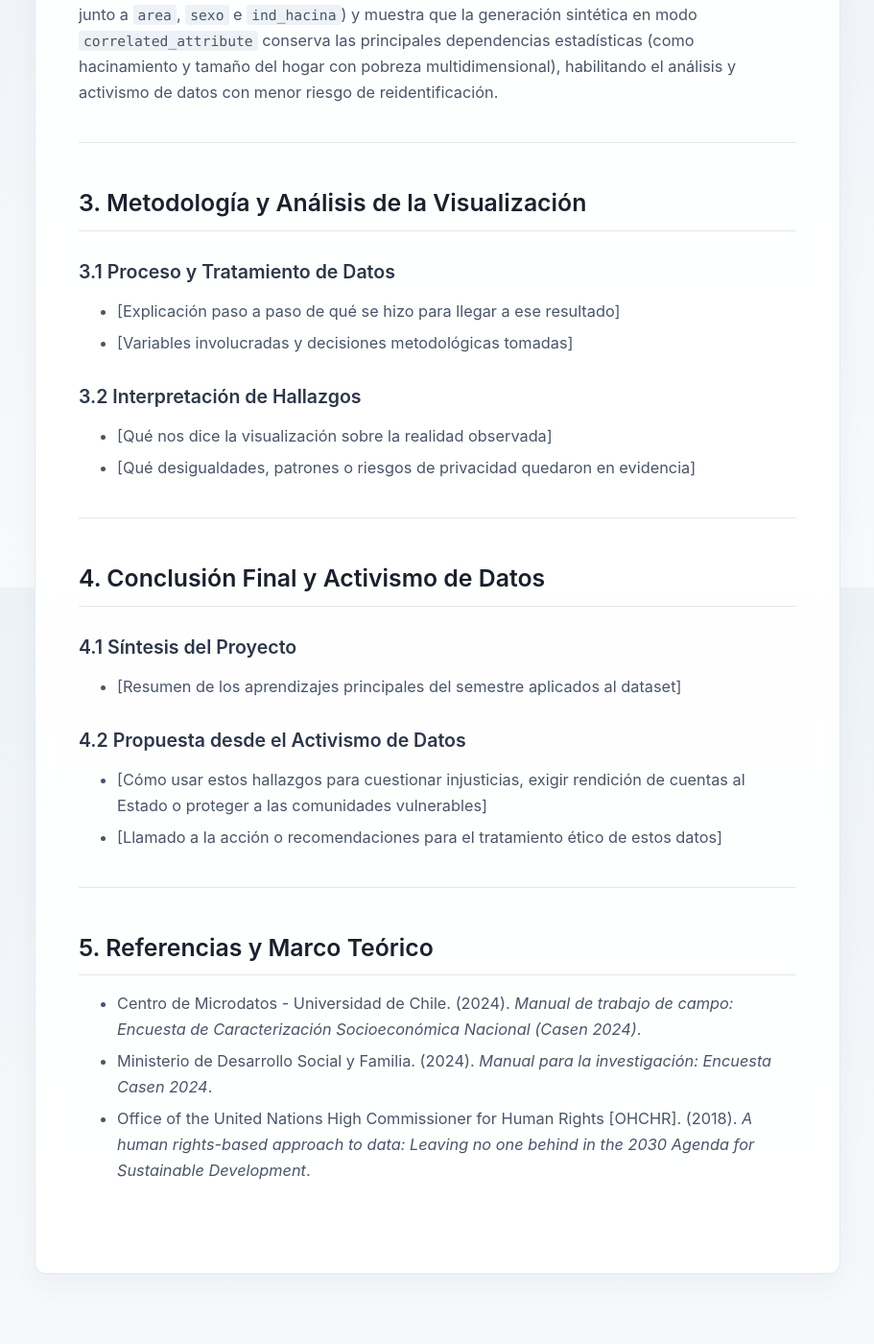
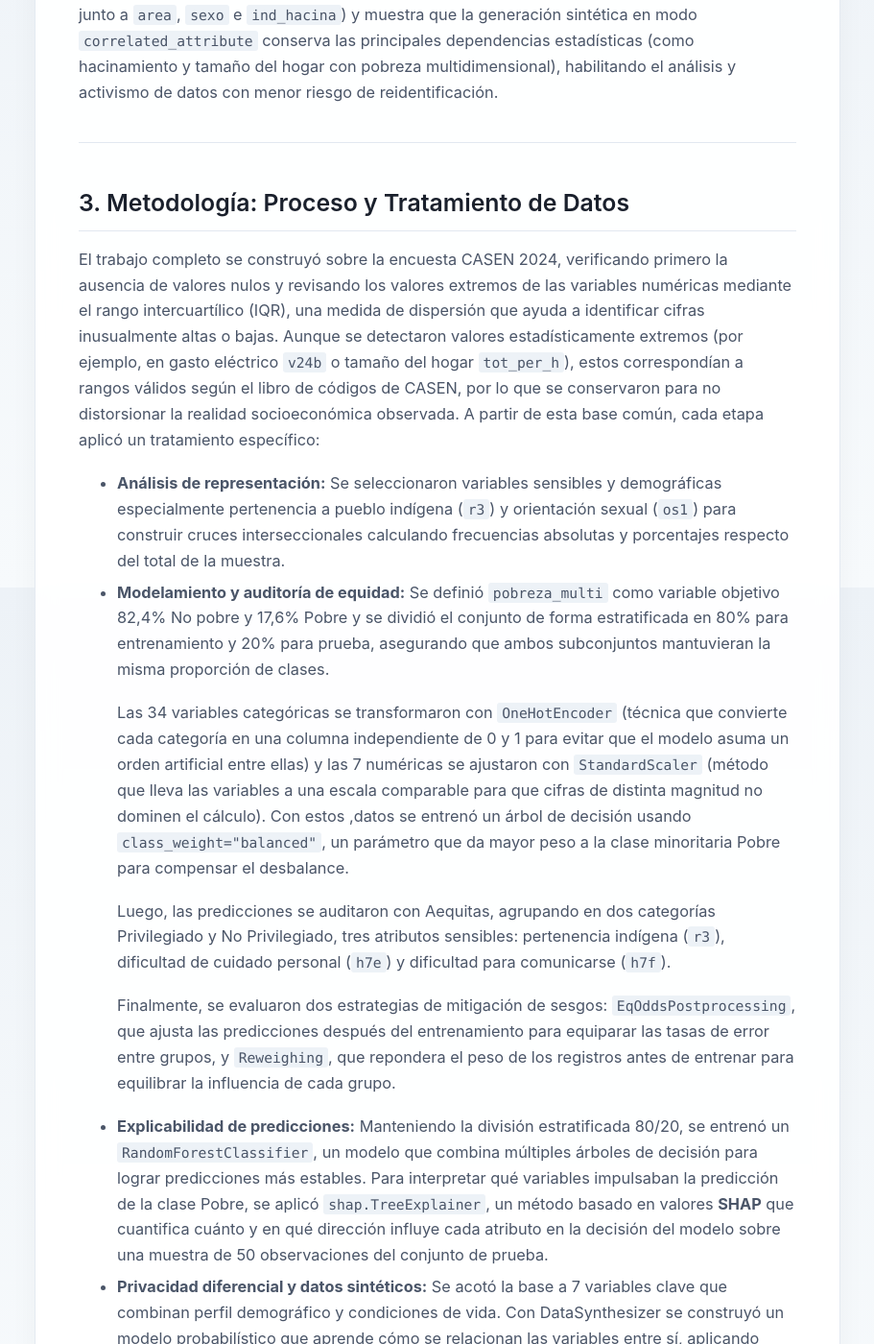
Before and after one commit to javibascur/Proyecto-casen-etica, a Jekyll site: the page built from index.md, in a window 1280 px wide and 1400 px high, scrolled down 4788 px. Shown: the whole window at 96% size, without its empty margins (184-1095 px from the left). Built offline with Jekyll 4.4.1, drawn with Linux system fonts in a browser that asks for light colours; our own code applies the rules of GitHub Pages for plain Markdown files; before the commit the page ends 6155 px from its top, so only the background shows below that; some of the changed text lies outside the part shown.

Commit message:
Actualiza seccion 3 de metodologia en index.md

```diff
--- a/index.md
+++ b/index.md
@@ -73,17 +73,21 @@ Retoma variables centrales de los talleres previos (`r3`, `pobreza_multi`, `tot_
 
 ---
 
-## 3. Metodología y Análisis de la Visualización
+## 3. Metodología: Proceso y Tratamiento de Datos
 
-### 3.1 Proceso y Tratamiento de Datos
+El trabajo completo se construyó sobre la encuesta CASEN 2024, verificando primero la ausencia de valores nulos y revisando los valores extremos de las variables numéricas mediante el rango intercuartílico (IQR), una medida de dispersión que ayuda a identificar cifras inusualmente altas o bajas. Aunque se detectaron valores estadísticamente extremos (por ejemplo, en gasto eléctrico `v24b` o tamaño del hogar `tot_per_h`), estos correspondían a rangos válidos según el libro de códigos de CASEN, por lo que se conservaron para no distorsionar la realidad socioeconómica observada. A partir de esta base común, cada etapa aplicó un tratamiento específico:
 
-- [Explicación paso a paso de qué se hizo para llegar a ese resultado]
-- [Variables involucradas y decisiones metodológicas tomadas]
+- **Análisis de representación:** Se seleccionaron variables sensibles y demográficas especialmente pertenencia a pueblo indígena (`r3`) y orientación sexual (`os1`) para construir cruces interseccionales calculando frecuencias absolutas y porcentajes respecto del total de la muestra.
+- **Modelamiento y auditoría de equidad:** Se definió `pobreza_multi` como variable objetivo 82,4% No pobre y 17,6% Pobre y se dividió el conjunto de forma estratificada en 80% para entrenamiento y 20% para prueba, asegurando que ambos subconjuntos mantuvieran la misma proporción de clases.
 
-### 3.2 Interpretación de Hallazgos
+  Las 34 variables categóricas se transformaron con `OneHotEncoder` (técnica que convierte cada categoría en una columna independiente de 0 y 1 para evitar que el modelo asuma un orden artificial entre ellas) y las 7 numéricas se ajustaron con `StandardScaler` (método que lleva las variables a una escala comparable para que cifras de distinta magnitud no dominen el cálculo). Con estos ,datos se entrenó un árbol de decisión usando `class_weight="balanced"`, un parámetro que da mayor peso a la clase minoritaria Pobre para compensar el desbalance.
 
-- [Qué nos dice la visualización sobre la realidad observada]
-- [Qué desigualdades, patrones o riesgos de privacidad quedaron en evidencia]
+  Luego, las predicciones se auditaron con Aequitas, agrupando en dos categorías Privilegiado y No Privilegiado, tres atributos sensibles: pertenencia indígena (`r3`), dificultad de cuidado personal (`h7e`) y dificultad para comunicarse (`h7f`).
+
+  Finalmente, se evaluaron dos estrategias de mitigación de sesgos: `EqOddsPostprocessing`, que ajusta las predicciones después del entrenamiento para equiparar las tasas de error entre grupos, y `Reweighing`, que repondera el peso de los registros antes de entrenar para equilibrar la influencia de cada grupo.
+
+- **Explicabilidad de predicciones:** Manteniendo la división estratificada 80/20, se entrenó un `RandomForestClassifier`, un modelo que combina múltiples árboles de decisión para lograr predicciones más estables. Para interpretar qué variables impulsaban la predicción de la clase Pobre, se aplicó `shap.TreeExplainer`, un método basado en valores **SHAP** que cuantifica cuánto y en qué dirección influye cada atributo en la decisión del modelo sobre una muestra de 50 observaciones del conjunto de prueba.
+- **Privacidad diferencial y datos sintéticos:** Se acotó la base a 7 variables clave que combinan perfil demográfico y condiciones de vida. Con DataSynthesizer se construyó un modelo probabilístico que aprende cómo se relacionan las variables entre sí, aplicando privacidad diferencial. Por último, la fidelidad del conjunto sintético se evaluó con ModelInspector, comparando las distribuciones mediante histogramas y un mapa de calor.
 
 ---
 
```
